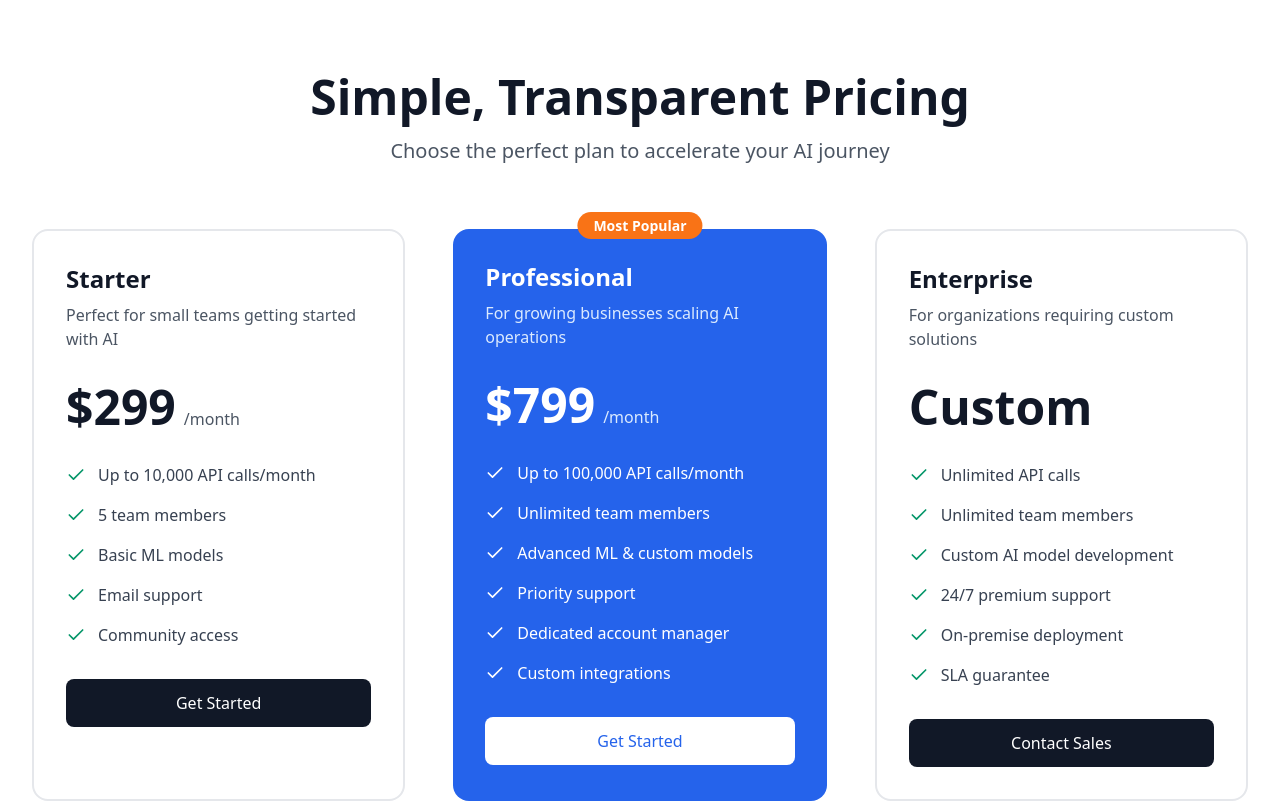
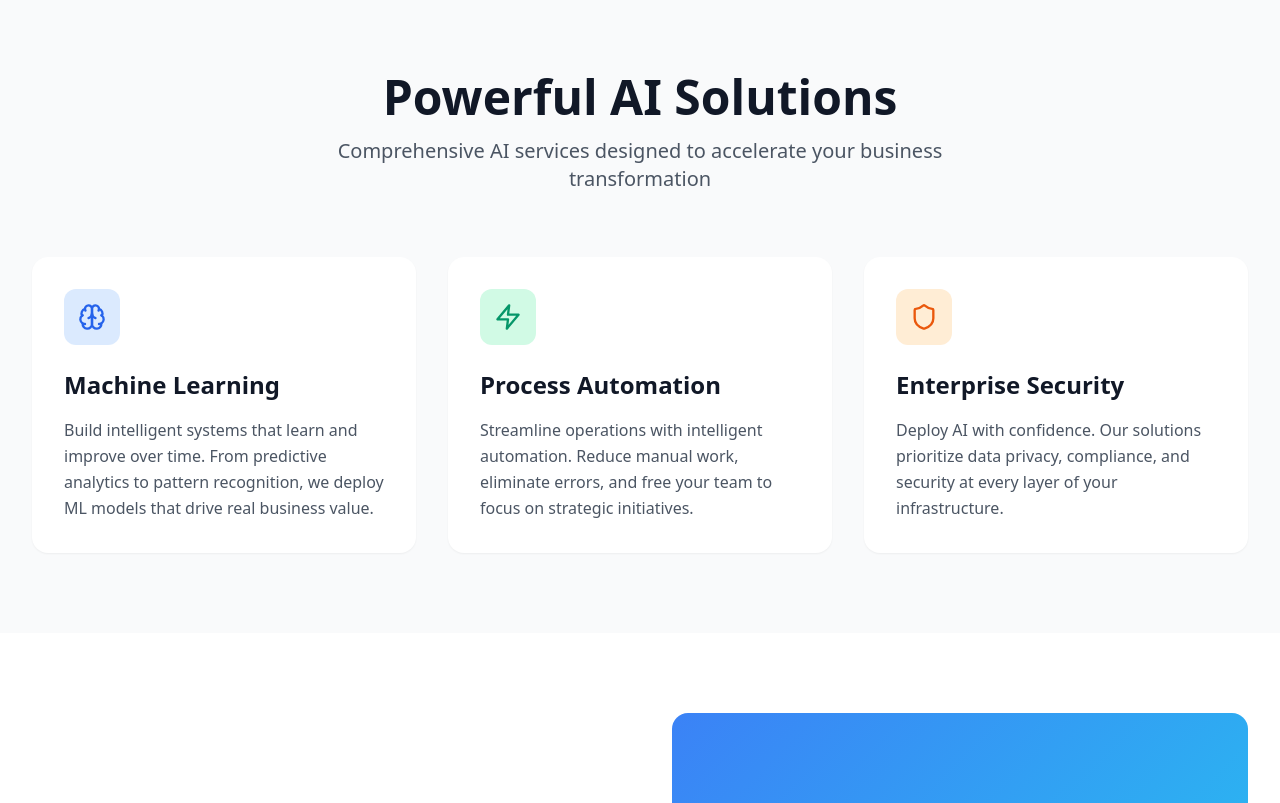
Before and after one commit to jmunroe/NeuralEdgeAI, a React (Vite) app: page / in a window 1280 px wide. Shown: the part 740-1543 px from the top of the page. Built offline with nearby package versions, Linux system fonts and the light colour scheme.

Commit message:
Revert "Deploy new pricing tiers on landing page"

```diff
--- a/index.html
+++ b/index.html
@@ -4,7 +4,7 @@
     <meta charset="UTF-8" />
     <link rel="icon" type="image/svg+xml" href="/vite.svg" />
     <meta name="viewport" content="width=device-width, initial-scale=1.0" />
-    <title>jmunroe/NeuralEdgeAI (imported from GitHub)</title>
+    <title data-default>NeuralEdge AI - Transform Your Business with Artificial Intelligence</title>
     <meta name="description" content="Leading AI services company providing machine learning, process automation, and enterprise security solutions." />
     <meta property="og:image" content="https://bolt.new/static/og_default.png" />
     <meta name="twitter:card" content="summary_large_image" />
--- a/src/App.tsx
+++ b/src/App.tsx
@@ -1,4 +1,4 @@
-import { Brain, Sparkles, Zap, Shield, ArrowRight, Menu, X, Check } from 'lucide-react';
+import { Brain, Sparkles, Zap, Shield, ArrowRight, Menu, X } from 'lucide-react';
 import { useState } from 'react';
 
 function App() {
@@ -14,7 +14,6 @@ function App() {
           </div>
 
           <div className="hidden md:flex items-center gap-8">
-            <a href="#pricing" className="text-gray-600 hover:text-gray-900 transition-colors">Pricing</a>
             <a href="#services" className="text-gray-600 hover:text-gray-900 transition-colors">Services</a>
             <a href="#features" className="text-gray-600 hover:text-gray-900 transition-colors">Features</a>
             <a href="#contact" className="text-gray-600 hover:text-gray-900 transition-colors">Contact</a>
@@ -34,7 +33,6 @@ function App() {
         {mobileMenuOpen && (
           <div className="md:hidden bg-white border-t border-gray-200 px-4 py-4">
             <div className="flex flex-col gap-4">
-              <a href="#pricing" className="text-gray-600 hover:text-gray-900">Pricing</a>
               <a href="#services" className="text-gray-600 hover:text-gray-900">Services</a>
               <a href="#features" className="text-gray-600 hover:text-gray-900">Features</a>
               <a href="#contact" className="text-gray-600 hover:text-gray-900">Contact</a>
@@ -69,147 +67,6 @@ function App() {
               <button className="border-2 border-gray-300 text-gray-900 px-8 py-4 rounded-lg hover:border-gray-400 transition-colors font-medium text-lg">
                 Watch Demo
               </button>
-            </div>
-          </div>
-        </section>
-
-        <section id="pricing" className="py-20 bg-white">
-          <div className="max-w-7xl mx-auto px-4 sm:px-6 lg:px-8">
-            <div className="text-center mb-16">
-              <h2 className="text-4xl md:text-5xl font-bold text-gray-900 mb-4">
-                Simple, Transparent Pricing
-              </h2>
-              <p className="text-xl text-gray-600 max-w-2xl mx-auto">
-                Choose the perfect plan to accelerate your AI journey
-              </p>
-            </div>
-
-            <div className="grid md:grid-cols-3 gap-8 lg:gap-12">
-              <div className="bg-white border-2 border-gray-200 rounded-2xl p-8 hover:border-gray-300 transition-all hover:shadow-lg">
-                <div className="mb-8">
-                  <h3 className="text-2xl font-bold text-gray-900 mb-2">Starter</h3>
-                  <p className="text-gray-600">Perfect for small teams getting started with AI</p>
-                </div>
-                <div className="mb-8">
-                  <div className="flex items-baseline gap-2">
-                    <span className="text-5xl font-bold text-gray-900">$299</span>
-                    <span className="text-gray-600">/month</span>
-                  </div>
-                </div>
-                <ul className="space-y-4 mb-8">
-                  <li className="flex items-start gap-3">
-                    <Check className="w-5 h-5 text-emerald-600 flex-shrink-0 mt-0.5" />
-                    <span className="text-gray-700">Up to 10,000 API calls/month</span>
-                  </li>
-                  <li className="flex items-start gap-3">
-                    <Check className="w-5 h-5 text-emerald-600 flex-shrink-0 mt-0.5" />
-                    <span className="text-gray-700">5 team members</span>
-                  </li>
-                  <li className="flex items-start gap-3">
-                    <Check className="w-5 h-5 text-emerald-600 flex-shrink-0 mt-0.5" />
-                    <span className="text-gray-700">Basic ML models</span>
-                  </li>
-                  <li className="flex items-start gap-3">
-                    <Check className="w-5 h-5 text-emerald-600 flex-shrink-0 mt-0.5" />
-                    <span className="text-gray-700">Email support</span>
-                  </li>
-                  <li className="flex items-start gap-3">
-                    <Check className="w-5 h-5 text-emerald-600 flex-shrink-0 mt-0.5" />
-                    <span className="text-gray-700">Community access</span>
-                  </li>
-                </ul>
-                <button className="w-full bg-gray-900 text-white py-3 px-6 rounded-lg hover:bg-gray-800 transition-colors font-medium">
-                  Get Started
-                </button>
-              </div>
-
-              <div className="bg-blue-600 rounded-2xl p-8 relative hover:shadow-2xl transition-all transform hover:scale-105">
-                <div className="absolute -top-4 left-1/2 -translate-x-1/2">
-                  <span className="bg-orange-500 text-white px-4 py-1 rounded-full text-sm font-semibold">
-                    Most Popular
-                  </span>
-                </div>
-                <div className="mb-8">
-                  <h3 className="text-2xl font-bold text-white mb-2">Professional</h3>
-                  <p className="text-blue-100">For growing businesses scaling AI operations</p>
-                </div>
-                <div className="mb-8">
-                  <div className="flex items-baseline gap-2">
-                    <span className="text-5xl font-bold text-white">$799</span>
-                    <span className="text-blue-100">/month</span>
-                  </div>
-                </div>
-                <ul className="space-y-4 mb-8">
-                  <li className="flex items-start gap-3">
-                    <Check className="w-5 h-5 text-white flex-shrink-0 mt-0.5" />
-                    <span className="text-white">Up to 100,000 API calls/month</span>
-                  </li>
-                  <li className="flex items-start gap-3">
-                    <Check className="w-5 h-5 text-white flex-shrink-0 mt-0.5" />
-                    <span className="text-white">Unlimited team members</span>
-                  </li>
-                  <li className="flex items-start gap-3">
-                    <Check className="w-5 h-5 text-white flex-shrink-0 mt-0.5" />
-                    <span className="text-white">Advanced ML & custom models</span>
-                  </li>
-                  <li className="flex items-start gap-3">
-                    <Check className="w-5 h-5 text-white flex-shrink-0 mt-0.5" />
-                    <span className="text-white">Priority support</span>
-                  </li>
-                  <li className="flex items-start gap-3">
-                    <Check className="w-5 h-5 text-white flex-shrink-0 mt-0.5" />
-                    <span className="text-white">Dedicated account manager</span>
-                  </li>
-                  <li className="flex items-start gap-3">
-                    <Check className="w-5 h-5 text-white flex-shrink-0 mt-0.5" />
-                    <span className="text-white">Custom integrations</span>
-                  </li>
-                </ul>
-                <button className="w-full bg-white text-blue-600 py-3 px-6 rounded-lg hover:bg-gray-100 transition-colors font-medium">
-                  Get Started
-                </button>
-              </div>
-
-              <div className="bg-white border-2 border-gray-200 rounded-2xl p-8 hover:border-gray-300 transition-all hover:shadow-lg">
-                <div className="mb-8">
-                  <h3 className="text-2xl font-bold text-gray-900 mb-2">Enterprise</h3>
-                  <p className="text-gray-600">For organizations requiring custom solutions</p>
-                </div>
-                <div className="mb-8">
-                  <div className="flex items-baseline gap-2">
-                    <span className="text-5xl font-bold text-gray-900">Custom</span>
-                  </div>
-                </div>
-                <ul className="space-y-4 mb-8">
-                  <li className="flex items-start gap-3">
-                    <Check className="w-5 h-5 text-emerald-600 flex-shrink-0 mt-0.5" />
-                    <span className="text-gray-700">Unlimited API calls</span>
-                  </li>
-                  <li className="flex items-start gap-3">
-                    <Check className="w-5 h-5 text-emerald-600 flex-shrink-0 mt-0.5" />
-                    <span className="text-gray-700">Unlimited team members</span>
-                  </li>
-                  <li className="flex items-start gap-3">
-                    <Check className="w-5 h-5 text-emerald-600 flex-shrink-0 mt-0.5" />
-                    <span className="text-gray-700">Custom AI model development</span>
-                  </li>
-                  <li className="flex items-start gap-3">
-                    <Check className="w-5 h-5 text-emerald-600 flex-shrink-0 mt-0.5" />
-                    <span className="text-gray-700">24/7 premium support</span>
-                  </li>
-                  <li className="flex items-start gap-3">
-                    <Check className="w-5 h-5 text-emerald-600 flex-shrink-0 mt-0.5" />
-                    <span className="text-gray-700">On-premise deployment</span>
-                  </li>
-                  <li className="flex items-start gap-3">
-                    <Check className="w-5 h-5 text-emerald-600 flex-shrink-0 mt-0.5" />
-                    <span className="text-gray-700">SLA guarantee</span>
-                  </li>
-                </ul>
-                <button className="w-full bg-gray-900 text-white py-3 px-6 rounded-lg hover:bg-gray-800 transition-colors font-medium">
-                  Contact Sales
-                </button>
-              </div>
             </div>
           </div>
         </section>
```
